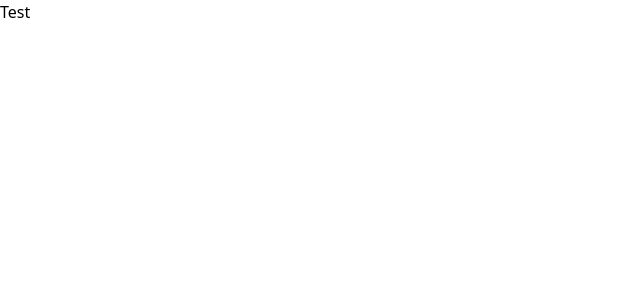
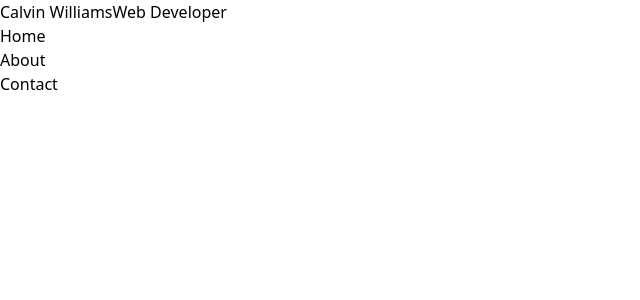
Before and after one commit to a-2280/somebody, a Next.js app: page / in a window 1280 px wide. Shown: the top 300 px of the page, without its empty margins (0-640 px from the left). Built offline with nearby package versions, Linux system fonts and the light colour scheme.

Commit message:
small navbar updates

```diff
--- a/app/page.js
+++ b/app/page.js
@@ -1,5 +1,10 @@
+import Navbar from "@/components/Navbar";
 import Image from "next/image";
 
 export default function Home() {
-  return <div>Test</div>;
+  return (
+    <div>
+      <Navbar />
+    </div>
+  );
 }
--- /dev/null
+++ b/components/Navbar.js
@@ -0,0 +1,23 @@
+export default function Navbar() {
+  return (
+    <header>
+      <nav>
+        <a href="/">
+          <span>Calvin Williams</span>
+          <span>Web Developer</span>
+        </a>
+        <ul>
+          <li>
+            <a href="/">Home</a>
+          </li>
+          <li>
+            <a href="/about">About</a>
+          </li>
+          <li>
+            <a href="/contact">Contact</a>
+          </li>
+        </ul>
+      </nav>
+    </header>
+  );
+}
```
